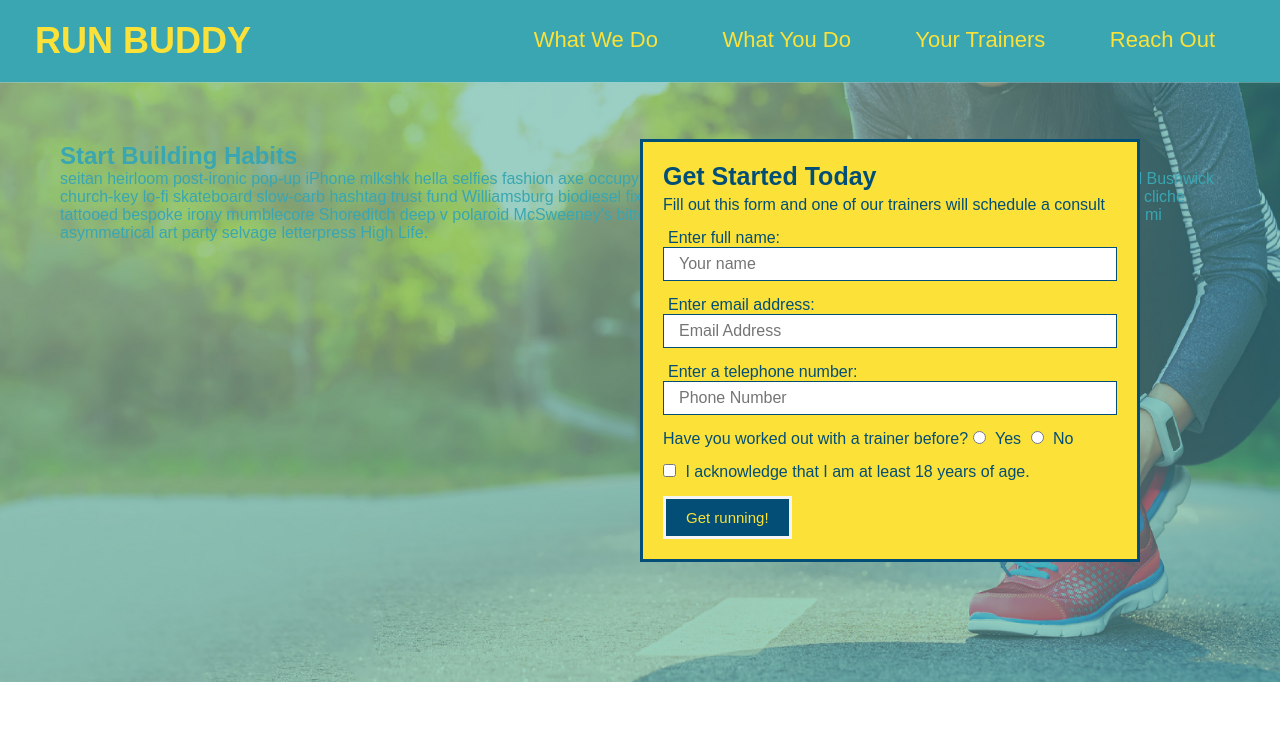
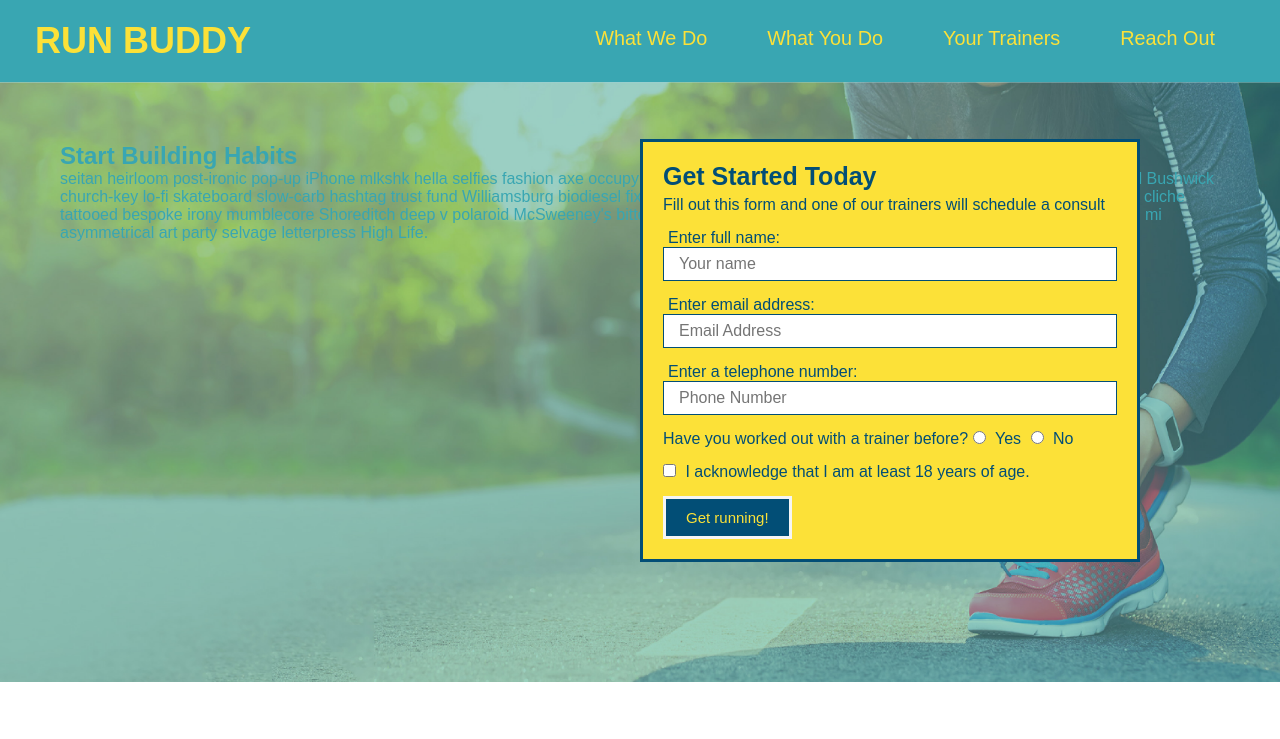
Before and after one commit to shikaile/Run-Buddy, a plain HTML site: page index.html in a window 1280 px wide. Shown: the top 739 px of the page. Drawn offline with Linux system fonts and the light colour scheme.

Commit message:
add flexbox to header

```diff
--- a/assets/css/style.css
+++ b/assets/css/style.css
@@ -27,13 +27,18 @@ header nav {
     margin: 7px 0;
 }
 
-header nav ul li{
-    display: inline;
+header nav ul {
+    display: flex;
+    flex-flow: row wrap;
+    justify-content: space-between;
+    align-items: center;
+    list-style: none;
 }
+
 header nav ul li a {
     margin: 0 30px;
     font-weight: lighter;
-    font-size: 22px;
+    font-size: 1.55vw;
 }
 
 body {
```
